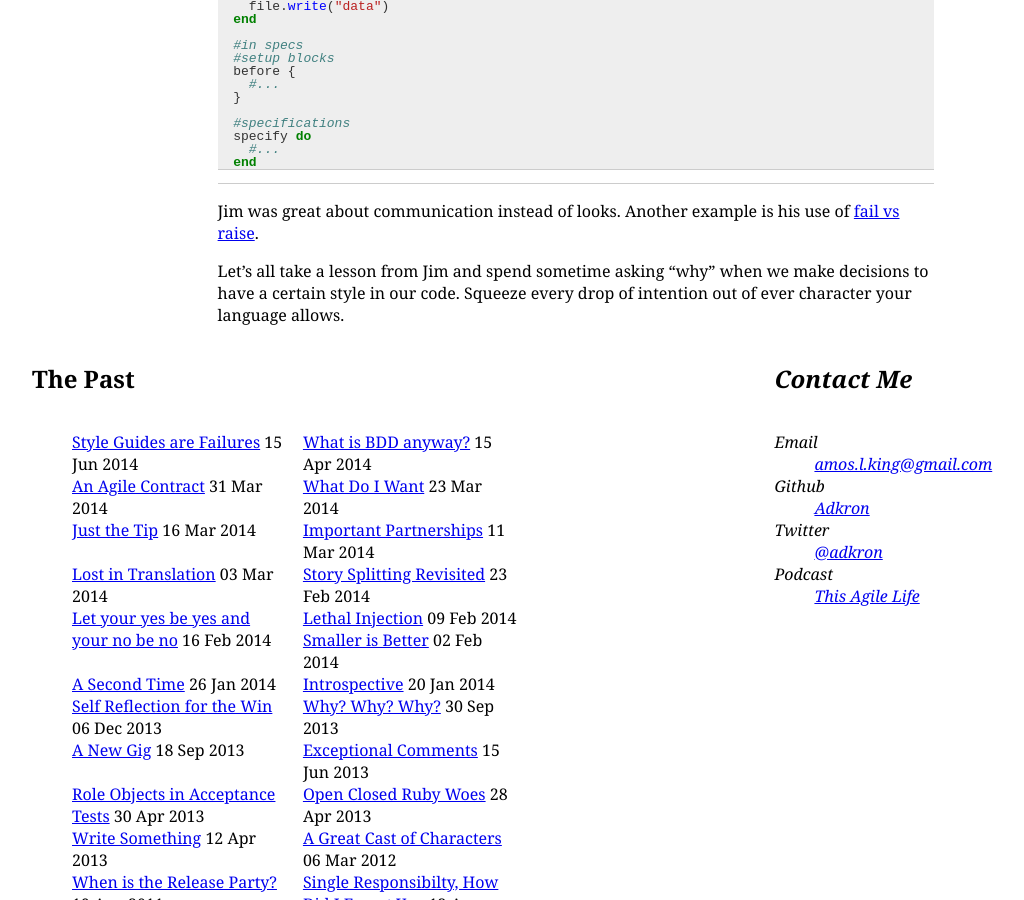
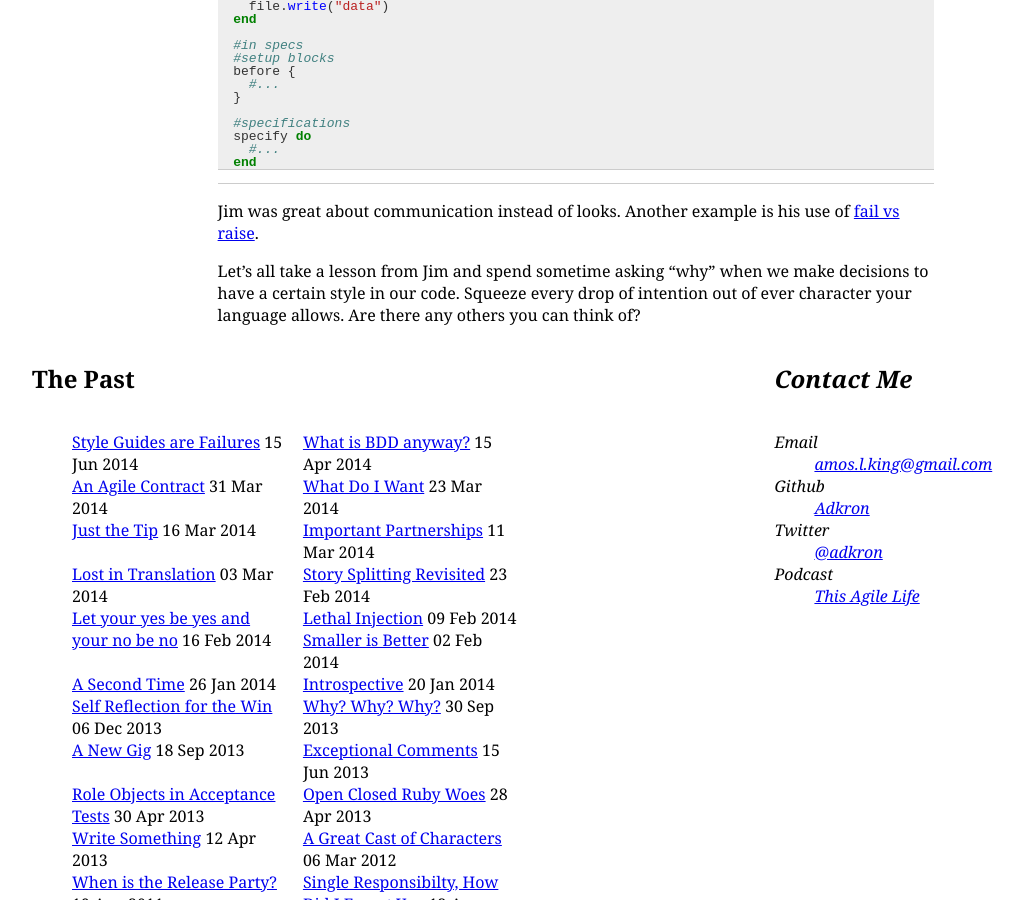
Before and after one commit to adkron/dirtyinformation.com, a Jekyll site: the page built from _posts/2014-6-15-style-guides-are-failures.markdown, in a window 1280 px wide and 900 px high, scrolled down 1103 px. Shown: the whole window, without its empty margins (64-1088 px from the left). Built offline with Jekyll 4.4.1, drawn with Linux system fonts in a browser that asks for light colours; Markdown is read by kramdown in place of the engine named in the settings.

Commit message:
Add a follow up question.
Amos King @adkron <amos.l.king@gmail.com>

```diff
--- a/_posts/2014-6-15-style-guides-are-failures.markdown
+++ b/_posts/2014-6-15-style-guides-are-failures.markdown
@@ -83,4 +83,5 @@ raise](http://rubyrogues.com/151-rr-the-jim-weirich-tribute-episode/).
 
 Let's all take a lesson from Jim and spend sometime asking "why" when we
 make decisions to have a certain style in our code. Squeeze every drop of
-intention out of ever character your language allows.
+intention out of ever character your language allows. Are there any
+others you can think of?
```
